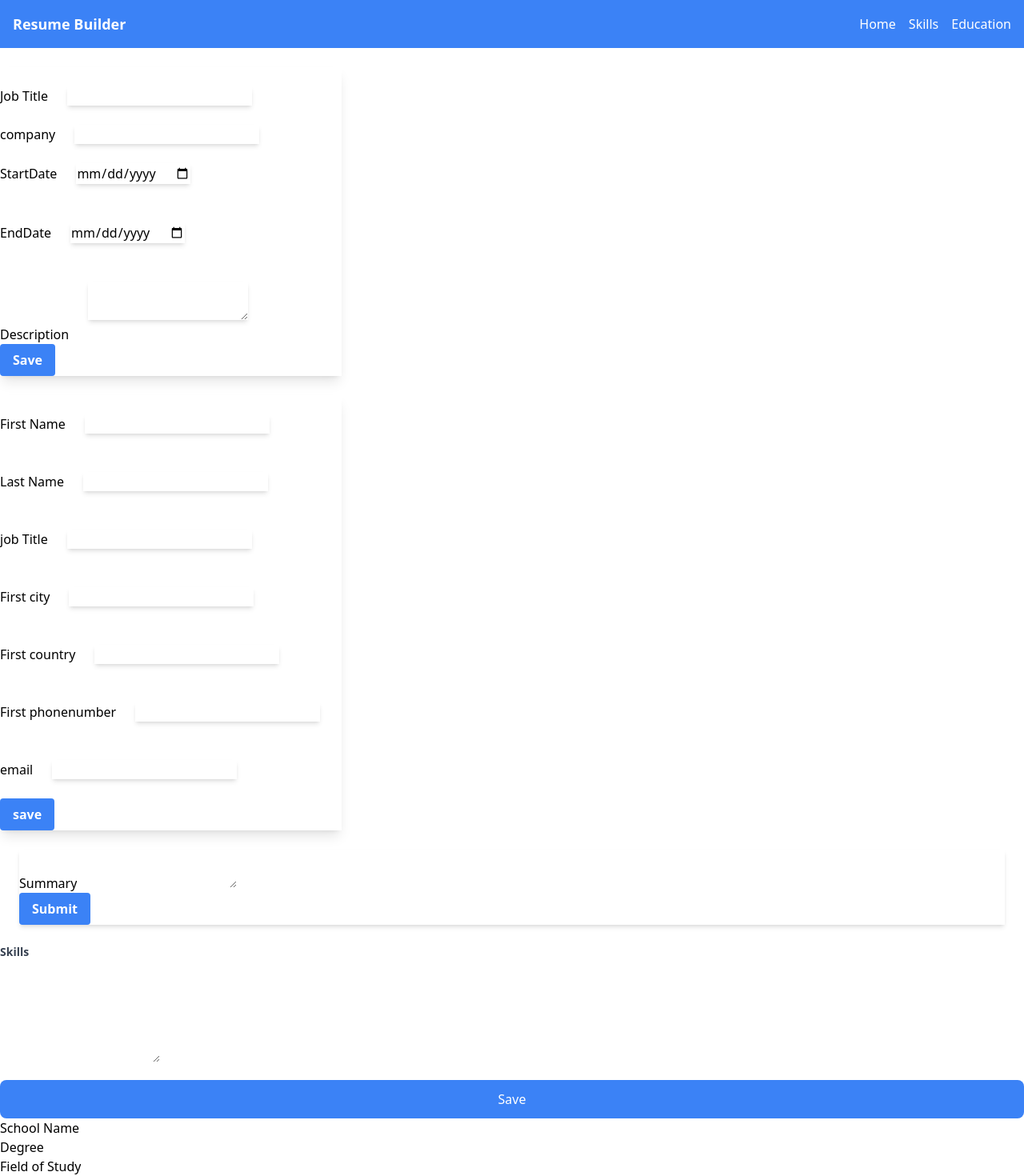
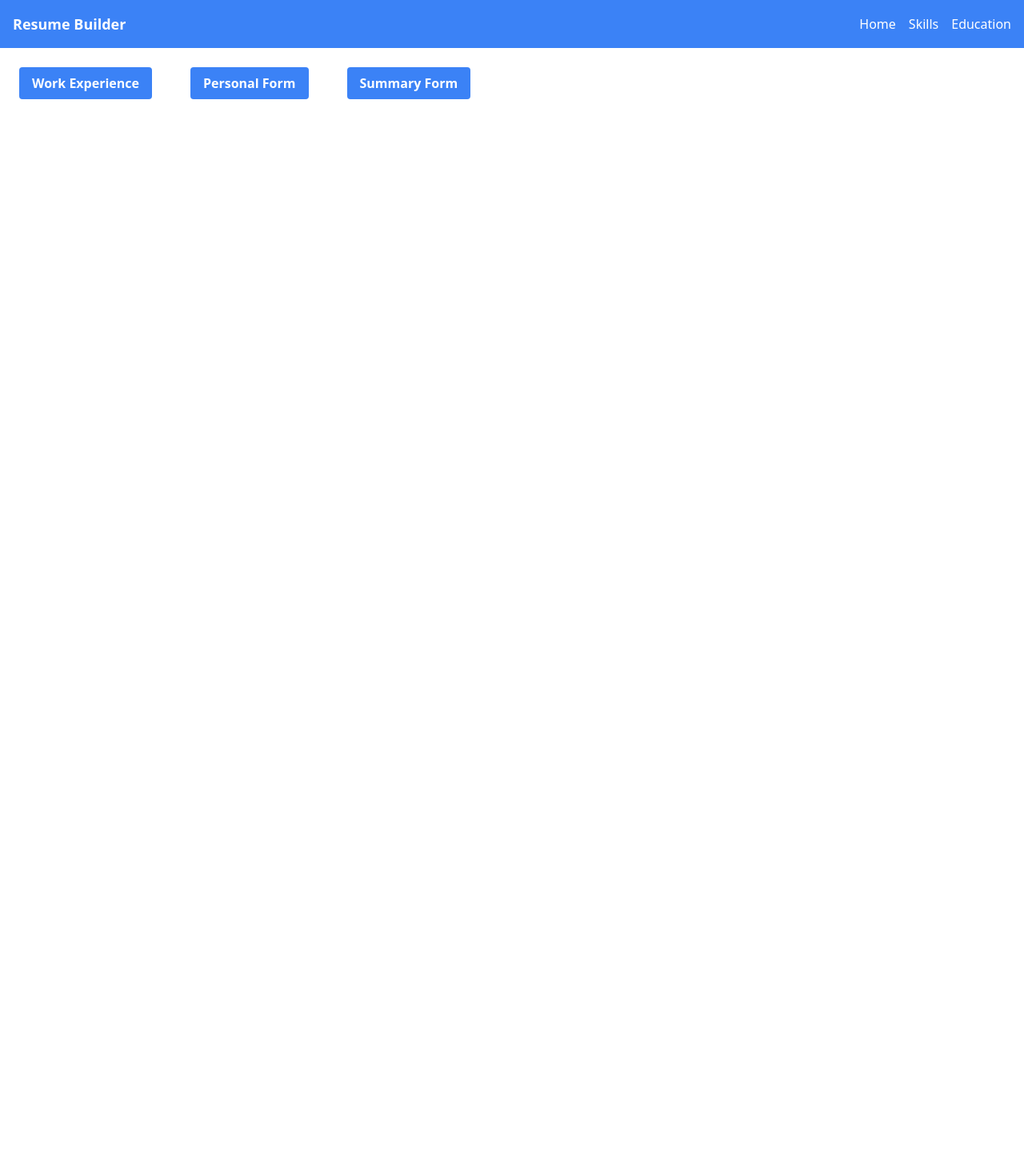
Before and after one commit to EsmailNadir/resume-Builder, a Next.js app: page / in a window 1280 px wide. Shown: the top 1470 px of the page at 80% size. After the commit the page ends 800 px from the top, so only its background shows below. Built offline with nearby package versions, Linux system fonts and the light colour scheme.

Commit message:
Save changes in page.tsx

```diff
--- a/src/app/page.tsx
+++ b/src/app/page.tsx
@@ -3,24 +3,42 @@
 import WorkExperienceForm from "./components/WorkExperienceForm"
 import PersonalForm from "./components/PersonalForm"
 import React from "react"
+import { useState } from "react"
 import SummaryForm from "./components/summaryForm"
 import SkillsForm from "./components/SkillsForm"
 import EducationForm from "./components/EducationForm"
 
+
+
 export default function Home() {
+
+  const [showForm, setShowForm] = useState<string | null>(null)
+
   const handleFormSubmit = (data: any) =>{
     console.log("FormSubmitted:", data);
 
   }
   return (
-    <>
-    <WorkExperienceForm onSubmit={handleFormSubmit}/>
-    <PersonalForm  onSubmit={handleFormSubmit}/>
-    <SummaryForm onSubmit={handleFormSubmit}/>
-    <SkillsForm onSubmit={handleFormSubmit}/>
-    <EducationForm onSubmit={handleFormSubmit}/>
+    <div>
+      <button className=" my-6 mx-6 bg-blue-500 hover:bg-blue-700 text-white font-bold py-2 px-4 rounded" onClick={()=> setShowForm('WorkExperienceForm')}> Work Experience</button>
+      <button  className=" my-6 mx-6 bg-blue-500 hover:bg-blue-700 text-white font-bold py-2 px-4 rounded" onClick={()=> setShowForm('PersonalForm')}> Personal Form</button>
+      <button className="my-6 mx-6 bg-blue-500 hover:bg-blue-700 text-white font-bold py-2 px-4 rounded" onClick={()=> setShowForm('SummaryForm')}> Summary Form</button>
 
-    </>
+      <div>
+        {showForm === 'WorkExperienceForm' && (
+          <WorkExperienceForm onSubmit={handleFormSubmit}/>
+        )}
+        {showForm === 'PersonalForm' && (
+          <PersonalForm  onSubmit={handleFormSubmit}/>
+        )}
+        {showForm === 'SummaryForm' && (
+          <SummaryForm onSubmit={handleFormSubmit}/>
+        )}
+      </div>
+    </div>
+
+
+
   )
 
 
```
